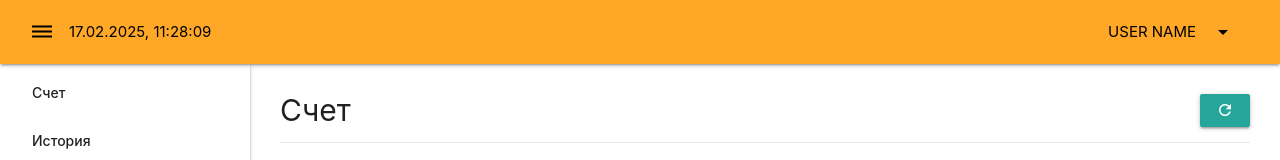
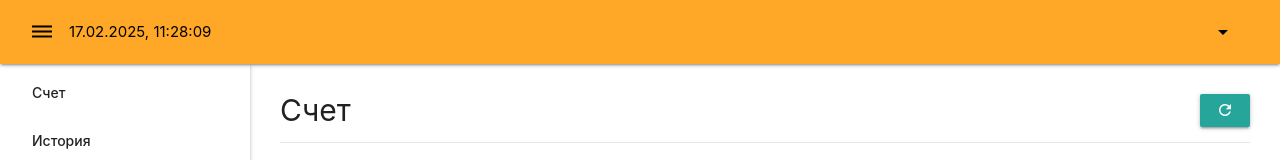
Before and after one commit to yarikprp/accounting.local, a Vue app: page / in a window 1280 px wide. Shown: the top 160 px of the page. Built offline with nearby package versions, Linux system fonts and the light colour scheme; no server answers; the database is empty.

Commit message:
Вывел имя в Navbar

```diff
--- a/src/components/app/Navbar.vue
+++ b/src/components/app/Navbar.vue
@@ -16,7 +16,7 @@
             data-target="dropdown"
             ref="dropdown"
           >
-            USER NAME
+            {{ name }}
             <i class="material-icons right">arrow_drop_down</i>
           </a>
 
@@ -68,6 +68,11 @@ export default {
       this.dropdown.destroy();
     }
   },
+  computed: {
+    name() {
+      return this.$store.getters.info.name;
+    },
+  },
   methods: {
     logout() {
       this.$router.push("/login?message=logout");
--- a/src/layouts/MainLayout.vue
+++ b/src/layouts/MainLayout.vue
@@ -27,6 +27,11 @@ export default {
   data: () => ({
     isOpen: true,
   }),
+  async mounted() {
+    if (!Object.keys(this.$store.getters.info).length) {
+      await this.$store.dispatch("fetchInfo");
+    }
+  },
   components: {
     Navbar,
     Sidebar,
--- a/src/store/auth.js
+++ b/src/store/auth.js
@@ -35,8 +35,9 @@ export default {
       return user ? user.uid : null;
     },
 
-    async logout() {
+    async logout({ commit }) {
       await firebaseApp.auth().signOut();
+      commit("clearInfo");
     },
   },
 };
--- a/src/store/index.js
+++ b/src/store/index.js
@@ -1,5 +1,6 @@
 import { createStore } from "vuex";
 import auth from "./auth";
+import info from "./info";
 
 export default createStore({
   state: {},
@@ -8,5 +9,6 @@ export default createStore({
   actions: {},
   modules: {
     auth,
+    info,
   },
 });
--- /dev/null
+++ b/src/store/info.js
@@ -0,0 +1,32 @@
+import { getDatabase, ref, get } from "firebase/database";
+import { firebaseApp } from "firebase/app";
+export default {
+  state: {
+    info: {},
+  },
+  mutations: {
+    setInfo(state, info) {
+      state.info = info;
+    },
+    clearInfo(state) {
+      state.info = {};
+    },
+  },
+  actions: {
+    async fetchInfo({ dispatch, commit }) {
+      const uid = await dispatch("getUid");
+      const db = getDatabase(firebaseApp);
+      const infoRef = ref(db, `/users/${uid}/info`);
+      const snapshot = await get(infoRef);
+
+      if (snapshot.exists()) {
+        commit("setInfo", snapshot.val());
+      } else {
+        commit("setInfo", {});
+      }
+    },
+  },
+  getters: {
+    info: (s) => s.info,
+  },
+};
```
